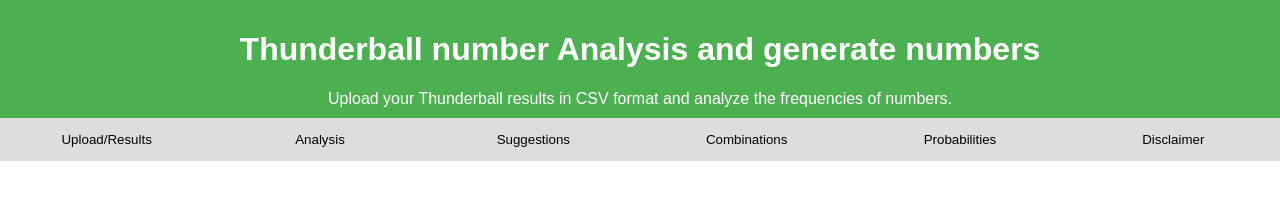
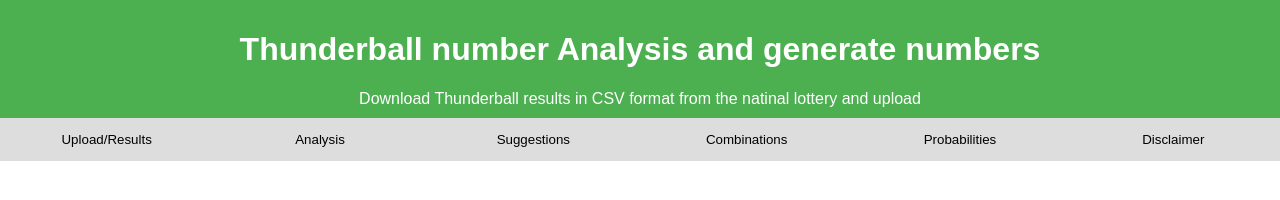
Before and after one commit to andy6679/Analysis-and-generate-thunderball-numbers, a plain HTML site: page index.html in a window 1280 px wide. Drawn offline with Linux system fonts and the light colour scheme.

Commit message:
Update index.html

```diff
--- a/index.html
+++ b/index.html
@@ -21,7 +21,7 @@
 <body>
     <header>
         <h1>Thunderball number Analysis and generate numbers</h1>
-        Upload your Thunderball results in CSV format and analyze the frequencies of numbers.
+        Download Thunderball results in CSV format from the natinal lottery and upload
     </header>
     <div class="tabs">
         <button class="tablink" onclick="openTab(event, 'uploadTab')">Upload/Results</button>
```
